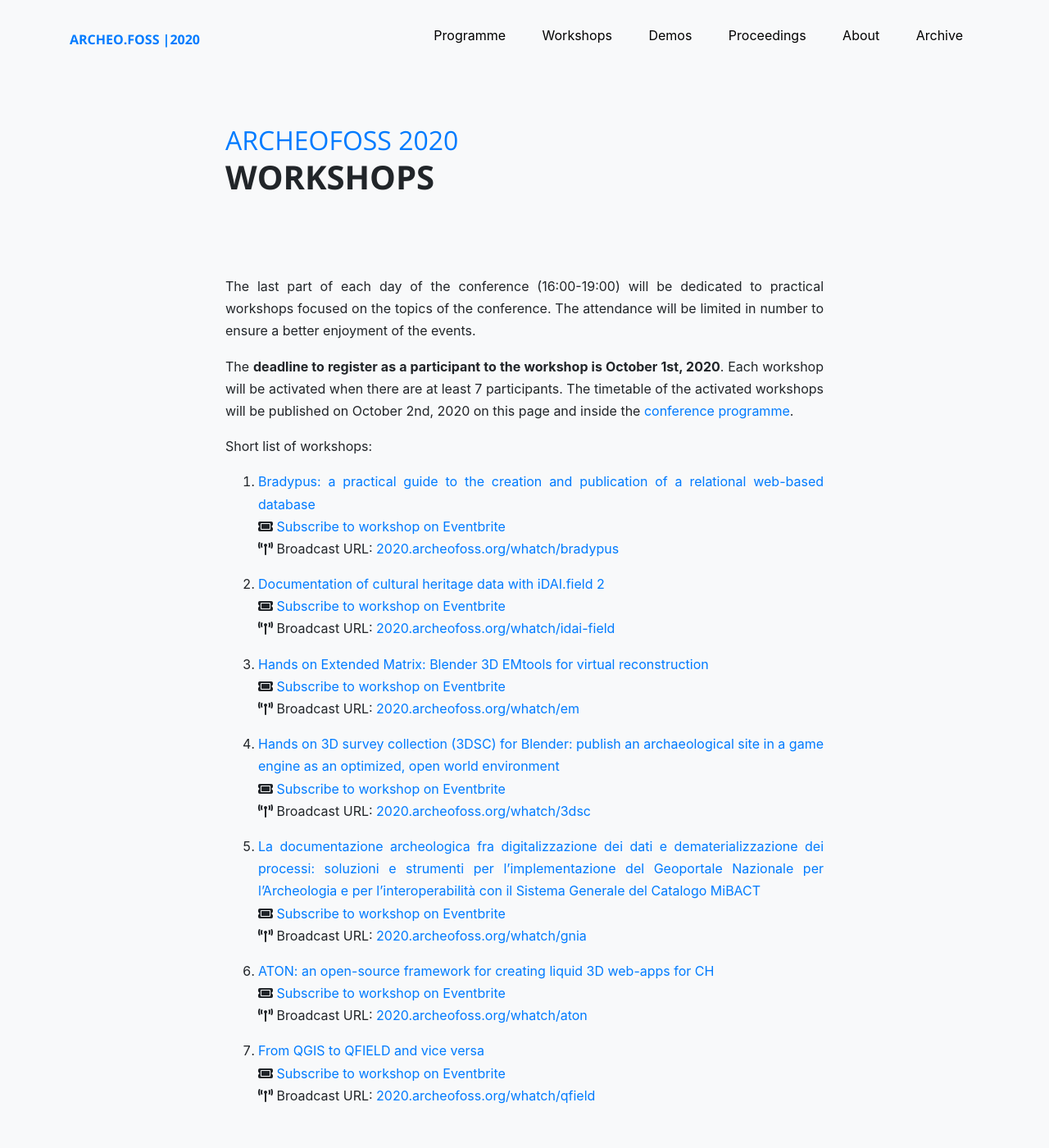
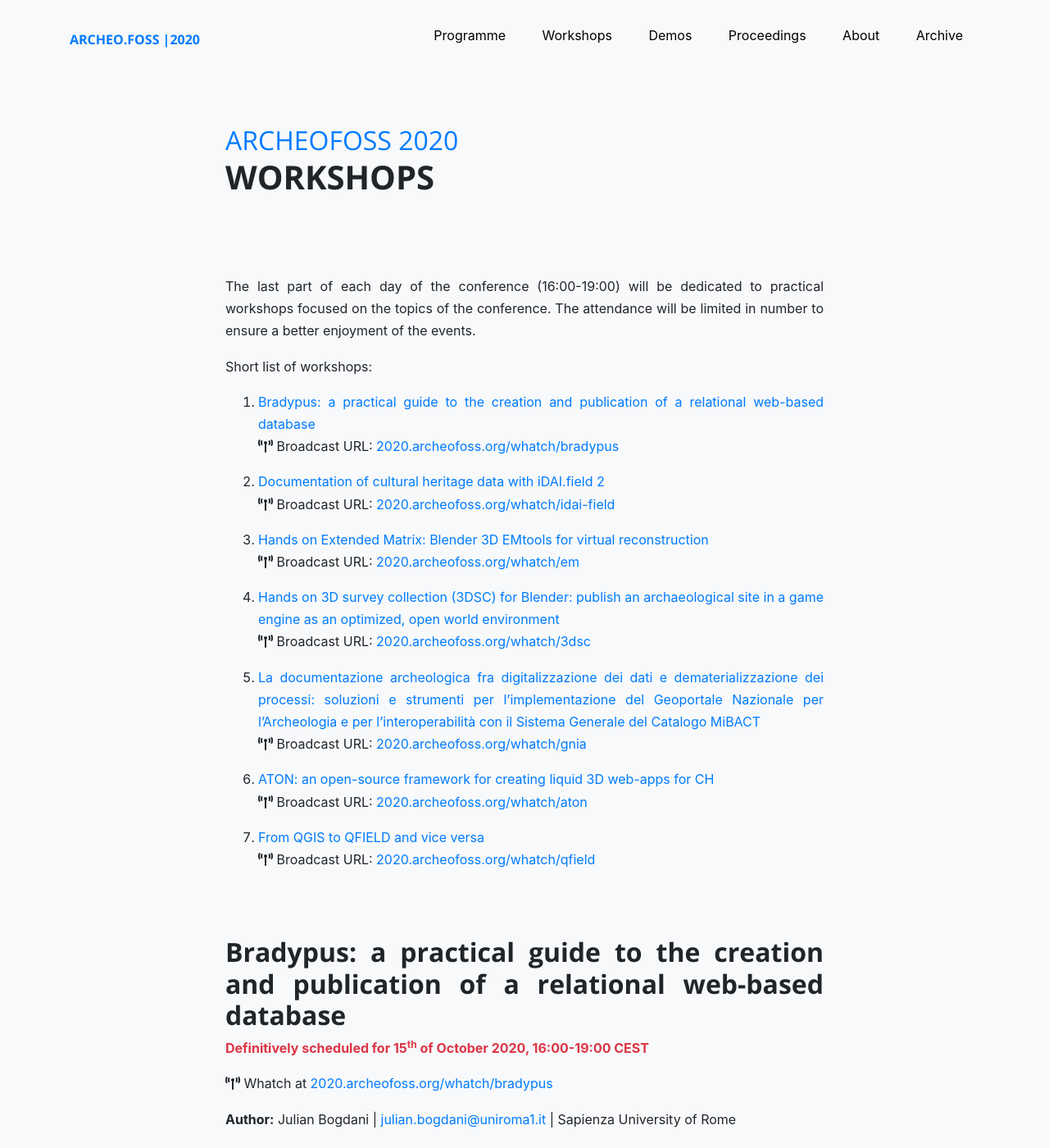
Before and after one commit to archeofoss/archeofoss2020, a Jekyll site: the page built from workshops.md, in a window 1280 px wide and 1400 px high. Shown: the whole window at 82% size. Built offline with Jekyll 4.4.1, drawn with Linux system fonts in a browser that asks for light colours; nearby versions of some CDN libraries; some of the changed text lies outside the part shown.

Commit message:
Removed Eventbrite links

```diff
--- a/workshops.md
+++ b/workshops.md
@@ -9,44 +9,34 @@
 focused on the topics of the conference. The attendance will be limited in
 number to ensure a better enjoyment of the events.
 
-The **deadline to register as a participant to the workshop is October 1st, 2020**. Each workshop will be activated when there are at least 7 participants. The timetable of the activated workshops will be published on October 2nd, 2020 on this page and inside the [conference programme](/programme).
 
 Short list of workshops:
 
 1. [Bradypus: a practical guide to the creation and publication of a relational web-based database](#bradypus-a-practical-guide-to-the-creation-and-publication-of-a-relational-web-based-database)
-<i class="fa fa-ticket"></i> [Subscribe to workshop on Eventbrite](https://www.eventbrite.it/e/ bradypus-creation-and-publication-of-a-web-based-database-tickets-118269171275)
 <i class="fas fa-broadcast-tower"></i> Broadcast URL: [2020.archeofoss.org/whatch/bradypus](/whatch/bradypus)
 
 2. [Documentation of cultural heritage data with iDAI.field 2](#documentation-of-cultural-heritage-data-with-idaifield-2)
-<i class="fa fa-ticket"></i> [Subscribe to workshop on Eventbrite](https://www.eventbrite.it/e/ documentation-of-cultural-heritage-data-with-idaifield-2-tickets-118357361053)
 <i class="fas fa-broadcast-tower"></i> Broadcast URL: [2020.archeofoss.org/whatch/idai-field](/whatch/idai-field)
 
 3. [Hands on Extended Matrix: Blender 3D EMtools for virtual reconstruction](#hands-on-extended-matrix-blender-3d-emtools-for-virtual-reconstruction)
-<i class="fa fa-ticket"></i> [Subscribe to workshop on Eventbrite](https://www.eventbrite.it/e/hands-on-extended-matrix-blender-3d-emtools-for-virtual-reconstruction-tickets-118359070165)
 <i class="fas fa-broadcast-tower"></i> Broadcast URL: [2020.archeofoss.org/whatch/em](/whatch/em)
 
 4. [Hands on 3D survey collection (3DSC) for Blender: publish an archaeological site in a game engine as an optimized, open world environment](#hands-on-3d-survey-collection-3dsc-for-blender-publish-an-archaeological-site-in-a-game-engine-as-an-optimized-open-world-environment)
-<i class="fa fa-ticket"></i> [Subscribe to workshop on Eventbrite](https://www.eventbrite.it/e/hands-on-3d-survey-collection-3dsc-for-blender-tickets-118360823409)
 <i class="fas fa-broadcast-tower"></i> Broadcast URL: [2020.archeofoss.org/whatch/3dsc](/whatch/3dsc)
 
 5. [La documentazione archeologica fra digitalizzazione dei dati e dematerializzazione dei processi: soluzioni e strumenti per l’implementazione del Geoportale Nazionale per l’Archeologia e per l’interoperabilità con il Sistema Generale del Catalogo MiBACT](#la-documentazione-archeologica-fra-digitalizzazione-dei-dati-e-dematerializzazione-dei-processi-soluzioni-e-strumenti-per-limplementazione-del-geoportale-nazionale-per-larcheologia-e-per-linteroperabilità-con-il-sistema-generale-del-catalogo-mibact)
-<i class="fa fa-ticket"></i> [Subscribe to workshop on Eventbrite](https://www.eventbrite.it/e/mibact-geoportale-nazionale-per-larcheologia-tickets-118396945451)
 <i class="fas fa-broadcast-tower"></i> Broadcast URL: [2020.archeofoss.org/whatch/gnia](/whatch/gnia)
 
 6. [ATON: an open-source framework for creating liquid 3D web-apps for CH](#aton-an-open-source-framework-for-creating-liquid-3d-web-apps-for-ch)
-<i class="fa fa-ticket"></i> [Subscribe to workshop on Eventbrite](https://www.eventbrite.it/e/aton-un-framework-open-per-la-creazione-di-web-app-3d-liquide-per-i-bbcc-tickets-118398145039)
 <i class="fas fa-broadcast-tower"></i> Broadcast URL: [2020.archeofoss.org/whatch/aton](/whatch/aton)
 
 7. [From QGIS to QFIELD and vice versa](#from-qgis-to-qfield-and-vice-versa)
-<i class="fa fa-ticket"></i> [Subscribe to workshop on Eventbrite](https://www.eventbrite.it/e/from-qgis-to-qfield-and-vice-versa-tickets-118399671605)
 <i class="fas fa-broadcast-tower"></i> Broadcast URL: [2020.archeofoss.org/whatch/qfield](/whatch/qfield)
 
 ## Bradypus: a practical guide to the creation and publication of a relational web-based database
 
 {: .text-danger}
 **Definitively scheduled for 15<sup>th</sup> of October 2020, 16:00-19:00 CEST**
-
-[Subscribe to workshop 1 on Eventbrite](https://www.eventbrite.it/e/bradypus-creation-and-publication-of-a-web-based-database-tickets-118269171275)
 
 <i class="fas fa-broadcast-tower"></i> Whatch at [2020.archeofoss.org/whatch/bradypus](/whatch/bradypus)
 
@@ -71,8 +61,6 @@
 
 {: .text-danger}
 **Definitively scheduled for 16<sup>th</sup> of October 2020, 16:00-19:00 CEST**
-
-[Subscribe to workshop 2 on Eventbrite](https://www.eventbrite.it/e/documentation-of-cultural-heritage-data-with-idaifield-2-tickets-118357361053)
 
 <i class="fas fa-broadcast-tower"></i> Whatch at [2020.archeofoss.org/whatch/idai-field](/whatch/idai-field)
 
@@ -119,8 +107,6 @@
 {: .text-danger}
 **Definitively scheduled for 15<sup>th</sup> of October 2020, 16:00-19:00 CEST**
 
-[Subscribe to workshop 3 on Eventbrite](https://www.eventbrite.it/e/hands-on-extended-matrix-blender-3d-emtools-for-virtual-reconstruction-tickets-118359070165)
-
 <i class="fas fa-broadcast-tower"></i> Whatch at [2020.archeofoss.org/whatch/em](/whatch/em)
 
 **Author:** Emanuel Demetrescu \| CNR ISPC
@@ -147,8 +133,6 @@
 {: .text-danger}
 **Definitively scheduled for 16<sup>th</sup> of October 2020, 16:00-19:00 CEST**
 
-[Subscribe to workshop 4 on Eventbrite](https://www.eventbrite.it/e/hands-on-3d-survey-collection-3dsc-for-blender-tickets-118360823409)
-
 <i class="fas fa-broadcast-tower"></i> Whatch at [2020.archeofoss.org/whatch/3dsc](/whatch/3dsc)
 
 **Author:** Emanuel Demetrescu \| CNR ISPC
@@ -169,8 +153,6 @@
 
 {: .text-danger}
 **Definitively scheduled for 17<sup>th</sup> of October 2020, 16:00-19:00 CEST**
-
-[Subscribe to workshop 5 on Eventbrite](https://www.eventbrite.it/e/mibact-geoportale-nazionale-per-larcheologia-tickets-118396945451)
 
 <i class="fas fa-broadcast-tower"></i> Whatch at [2020.archeofoss.org/whatch/gnia](/whatch/gnia)
 
@@ -215,9 +197,6 @@
 {: .text-danger}
 **Definitively scheduled for 17<sup>th</sup> of October 2020, 16:00-19:00 CEST**
 
-[Subscribe to workshop 6 on Eventbrite](https://www.eventbrite.it/e/aton-un-framework-open-per-la-creazione-di-web-app-3d-liquide-per-i-bbcc-tickets-118398145039)
-
-
 <i class="fas fa-broadcast-tower"></i> Whatch at [2020.archeofoss.org/whatch/aton](/whatch/aton)
 
 **Author:** Bruno Fanini \| CNR ISPC
@@ -246,8 +225,6 @@
 {: .text-danger}
 **Definitively scheduled for 17<sup>th</sup> of October 2020, 16:00-19:00 CEST**
 
-[Subscribe to workshop 7 on Eventbrite](https://www.eventbrite.it/e/from-qgis-to-qfield-and-vice-versa-tickets-118399671605)
-
 <i class="fas fa-broadcast-tower"></i> Whatch at [2020.archeofoss.org/whatch/qfield](/whatch/qfield)
 
 **Authors:** Roberto Montagnetti, Giuseppe Guarino
```
